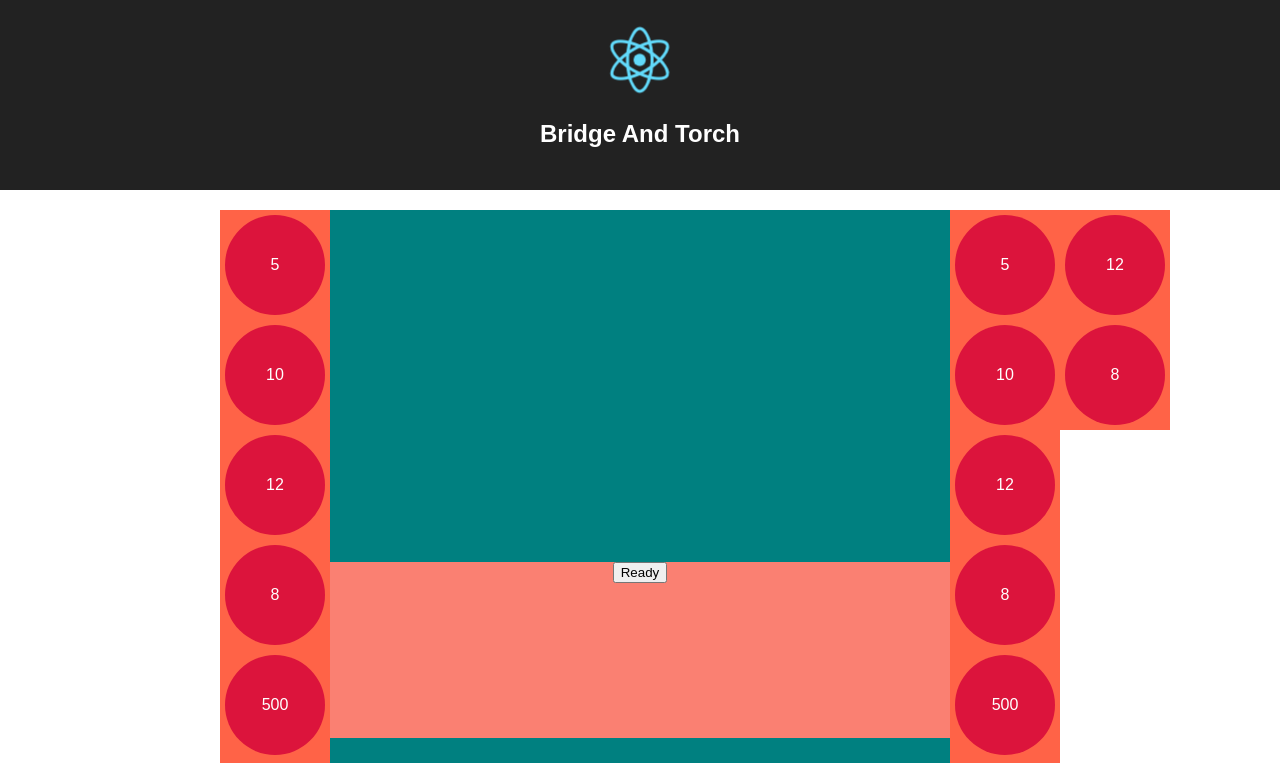
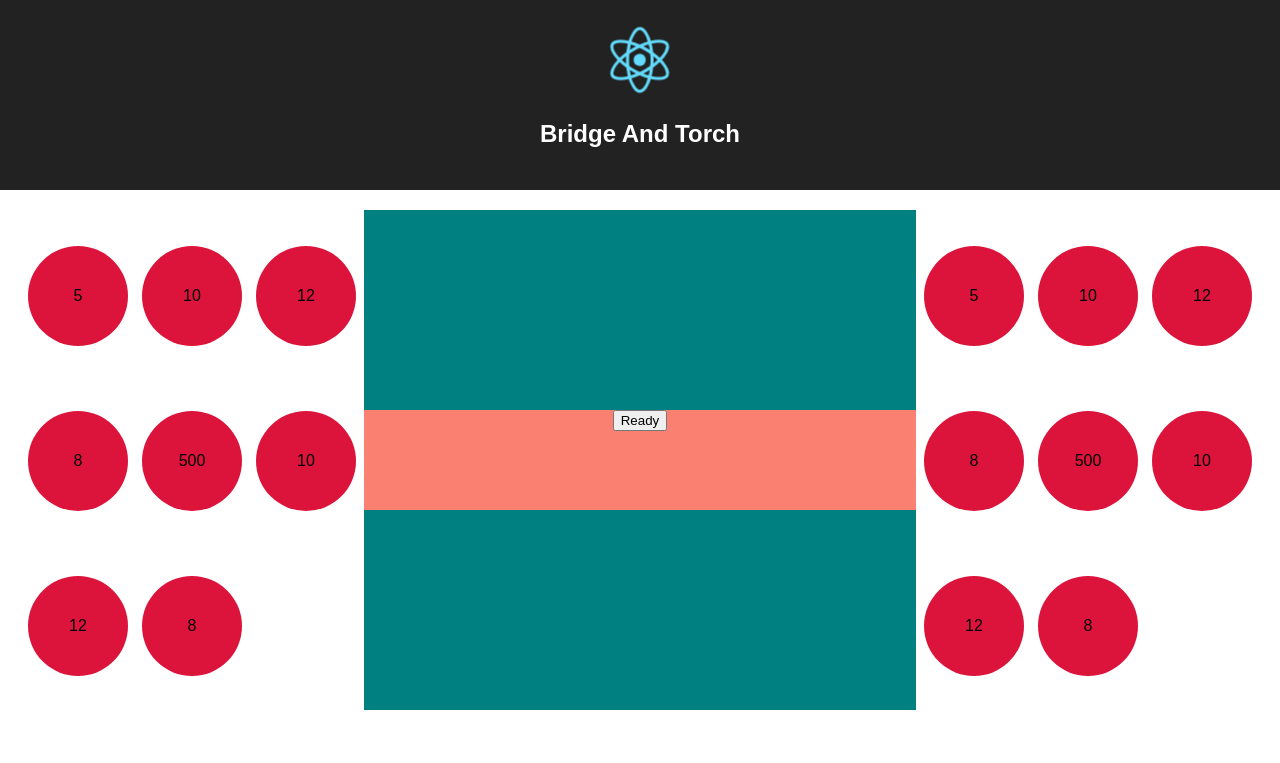
Before and after one commit to utv/bridge-and-torch, a React (Create React App) app: page / in a window 1280 px wide. Shown: the top 763 px of the page. Built offline with nearby package versions, Linux system fonts and the light colour scheme.

Commit message:
table for sides

```diff
--- a/src/App.css
+++ b/src/App.css
@@ -29,7 +29,8 @@
 
 .wrapper {
   display: flex;
-  flex-wrap: wrap;
+  flex-direction: row;
+  flex-wrap: nowrap;
   height: 500px;
   margin: 0 auto;
 
@@ -76,10 +77,12 @@
   list-style: none;
   padding: 0;
   display: inline-flex;
-  flex-direction: column;
+  flex-direction: row;
   flex-wrap: wrap;
+  /* max-width: 25%; */
   max-height: 80%;
   margin: 0;
+  align-items: center;
   /* margin: 0 auto; */
 }
 
--- a/src/App.js
+++ b/src/App.js
@@ -44,7 +44,7 @@ class App extends Component {
 
   ulWithinDiv(side) {
     return (
-      <div>
+      <div style={{ display: 'inline-block' }}>
         <ul className={'side ' + side}>
           <WeightList
             items={this.state.weights.filter((val) => val > 0)}
@@ -64,6 +64,34 @@ class App extends Component {
     )
   }
 
+  renderTable(side) {
+    const NUM_COLUMNS = 3
+    const rows = this.state.weights.reduce((acc, val, idx) => {
+      const td = (
+        <td>
+          <div className='circle'>
+            {val > 0 ? val : val * -1}
+          </div>
+        </td>
+      )
+
+      if (idx % NUM_COLUMNS !== 0) {
+        const row = acc.pop()
+        row.push(td)
+        acc.push(row)
+      } else {
+        acc.push([td])
+      }
+      return acc
+    }, [[]])
+
+    return (
+      <table>
+        {rows.map((row, rid) => <tr key={rid}>{row}</tr>)}
+      </table>
+    )
+  }
+
   render() {
     return (
       <div className="App">
@@ -72,11 +100,13 @@ class App extends Component {
           <h1 className="App-title">Bridge And Torch</h1>
         </header>
         <div className='wrapper'>
-          {this.ulWithinDiv('left')}
+          {/* this.ulWithinDiv('left') */}
           {/* this.ulOnly('left') */}
+          {this.renderTable('left')}
           {this.renderMiddlePanel()}
-          {this.ulWithinDiv('right')}
-          {/* this.ulOnly('left') */}
+          {this.renderTable('right')}
+          {/* this.ulWithinDiv('right') */}
+          {/* this.ulOnly('right') */}
         </div>
       </div>
     );
```
